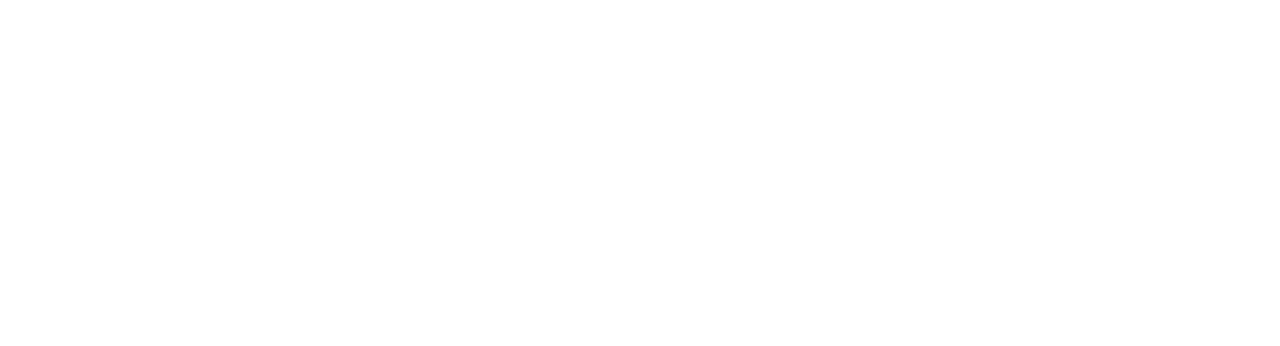
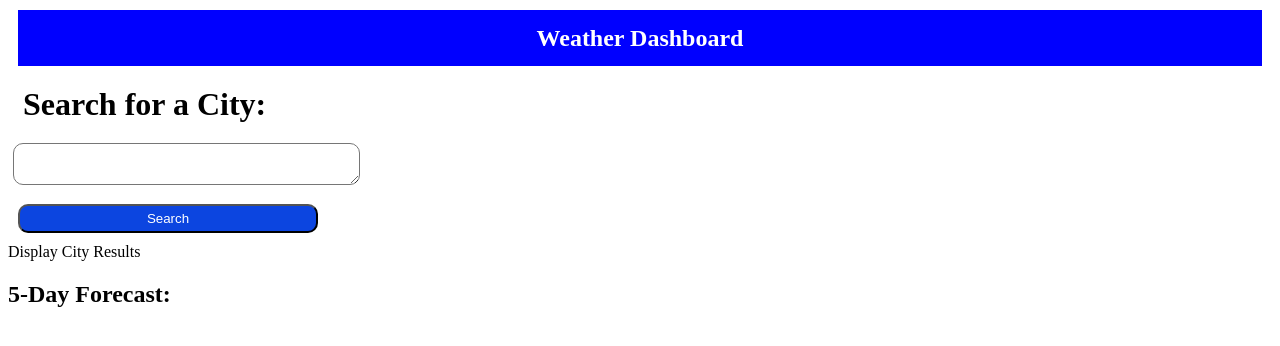
Before and after one commit to brandonlambrecht/weather-dashboard, a plain HTML site: page index.html in a window 1280 px wide. Drawn offline with Linux system fonts and the light colour scheme.

Commit message:
added HTML structure,added CSS sytling

```diff
--- a/assets/style.css
+++ b/assets/style.css
@@ -0,0 +1,43 @@
+nav {
+    background-color: blue;
+    color: white;
+    font-size: 24px;
+    font-weight: bold;
+    height: 1.5em;
+    display: flex;
+    justify-content: space-around;
+    padding: 10px;
+    margin: 10px;
+    align-items: center;
+}
+
+#city-search {
+    display: flex;
+    justify-content: flex-start;
+    padding: 10px;
+    margin: 5px;
+}
+
+#search-txt-area {
+    margin: 5px;
+    padding: 5px;
+    border-radius: 10px;
+
+}
+
+#search-btn {
+    background-color: rgb(12, 69, 224);
+    color: white;
+    display: flex;
+    flex-direction: column;
+    padding: 5px;
+    margin: 10px;
+    width: 300px;
+    align-items: center;
+    border-radius: 10px;
+}
+
+#display-city {
+    display: flex;
+    flex-direction: row;
+}
--- a/index.html
+++ b/index.html
@@ -4,11 +4,42 @@
 <head>
     <meta charset="UTF-8">
     <meta name="viewport" content="width=device-width, initial-scale=1.0">
-    <title>Document</title>
+    <link rel="stylesheet" href="./assets/style.css">
+
+    <title>Weather Dashboard</title>
 </head>
 
 <body>
+    <nav>
+        Weather Dashboard
+    </nav>
 
+    <main>
+        <h1 id="city-search">Search for a City:</h1>
+        <textarea name="search" id="search-txt-area" cols="40" rows="2"></textarea>
+        <button id="search-btn">Search</button>
+        <div id="display-city">Display City Results</div>
+        <p id="temp"></p>
+        <p id="wind"></p>
+        <p id="humidty"></p>
+
+        <h2 id="5-day-forecast">5-Day Forecast:</h2>
+        <div class="display-forecast"></div>
+        <div></div>
+        <div></div>
+        <div></div>
+        <div></div>
+
+    </main>
+
+
+
+
+
+
+
+    <script scr="./js/script.js"></script>
 </body>
 
+
 </html>
```
